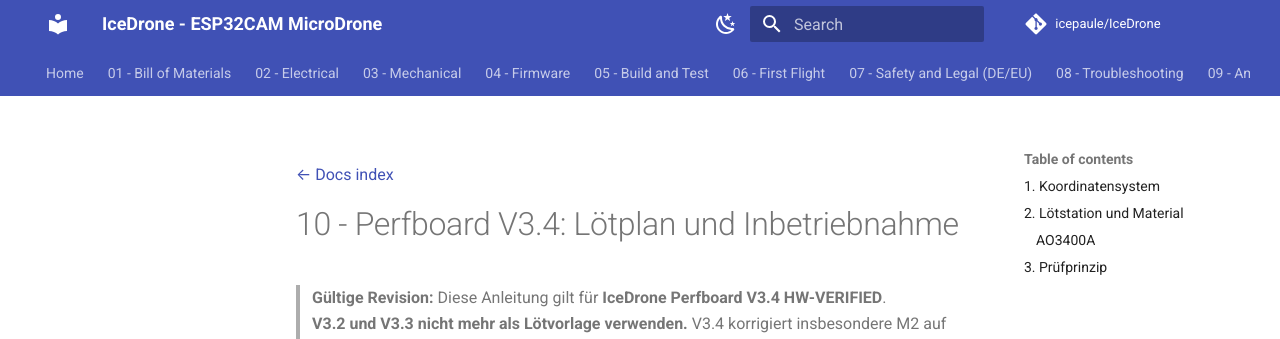
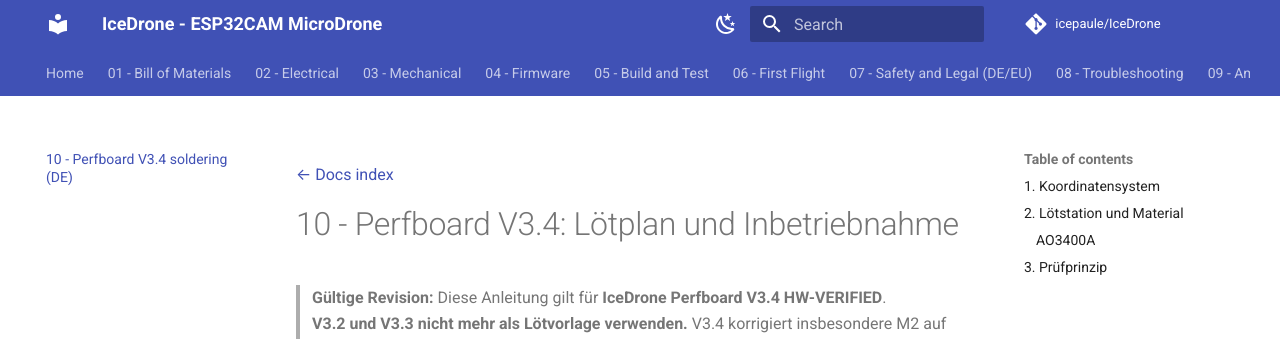
Before and after one commit to icepaule/IceDrone, an MkDocs documentation site: the page built from docs/10_PERFBOARD_V34_SOLDERING_DE.md, in a window 1280 px wide. Shown: the top 339 px of the page. Built offline with MkDocs 1.6.1 and Material for MkDocs 9.7.7, drawn with Linux system fonts in a browser that asks for light colours; comment, search, counter and statistics services are not loaded.

Commit message:
docs: add V3.4 perfboard guide to site navigation

```diff
--- a/mkdocs.yml
+++ b/mkdocs.yml
@@ -54,4 +54,5 @@
   - "07 - Safety and Legal (DE/EU)": 07_SAFETY_AND_LEGAL_DE.md
   - "08 - Troubleshooting": 08_TROUBLESHOOTING.md
   - "09 - Amazon.de Order List (DE)": 09_AMAZON_ORDER_LIST_DE.md
+  - "10 - Perfboard V3.4 soldering (DE)": 10_PERFBOARD_V34_SOLDERING_DE.md
   - Sources: SOURCES.md
```
